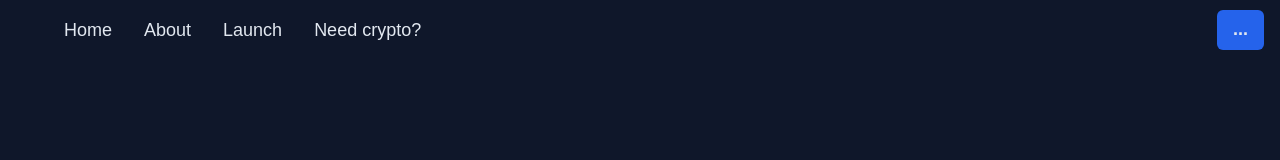
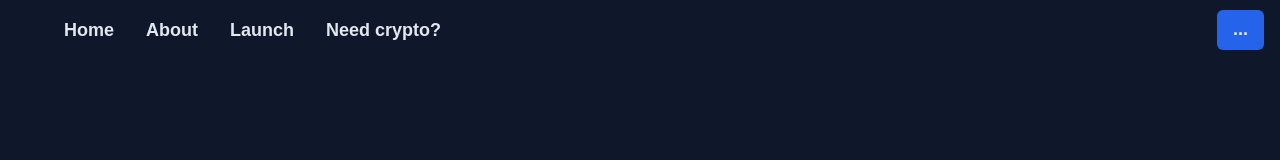
Before and after one commit to dam417/gammaswap, a React (Create React App) app: page / in a window 1280 px wide. Shown: the top 160 px of the page. Built offline with nearby package versions, Linux system fonts and the light colour scheme.

Commit message:
revert acidenal changes

```diff
--- a/src/components/Navbar.js
+++ b/src/components/Navbar.js
@@ -40,7 +40,7 @@ function Navbar(props) {
                         bg={'#2563eb'}
                         href={'#'}
                         _hover={{
-                            bg: 'pink.300',
+                            bg: '#3b82f6',
                         }}>
                         {props.account !== props.account ? "Connect Wallet" : props.account}
                     </Button>
@@ -65,7 +65,7 @@ const DesktopNav = () => {
                                 p={2}
                                 href={navItem.href ?? '#'}
                                 fontSize={'lg'}
-                                fontWeight={500}
+                                fontWeight={700}
                                 color={linkColor}
                                 _hover={{
                                     textDecoration: 'none',
```
